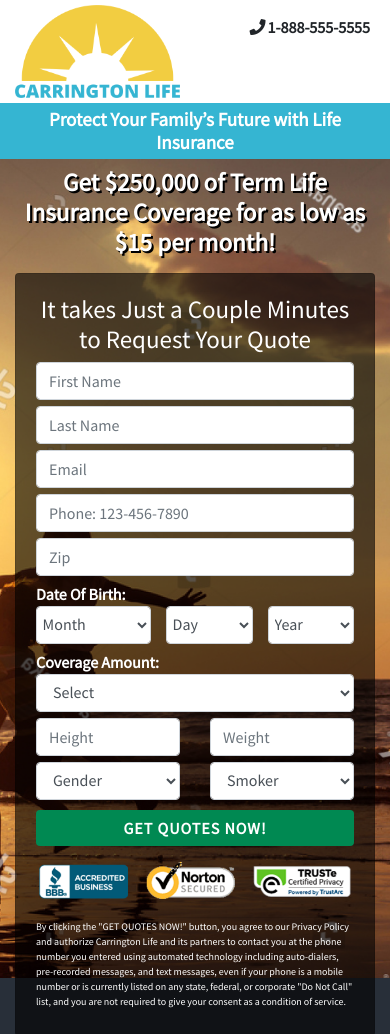
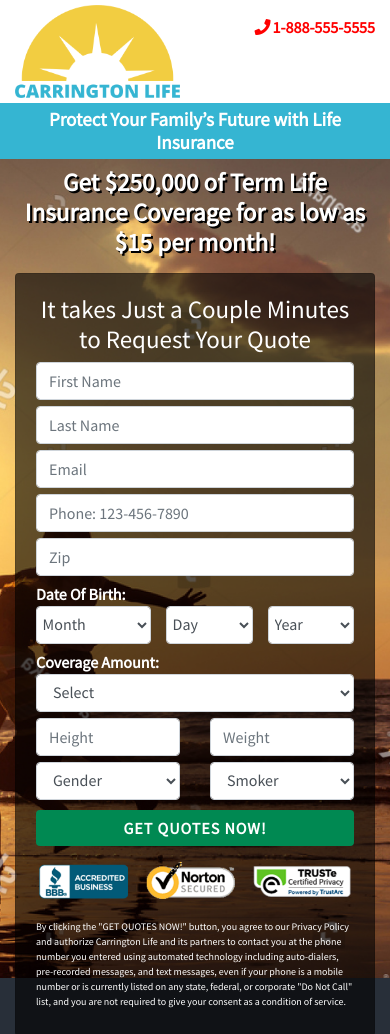
Before and after one commit to Russlascala/lifeIns-CL, a plain HTML site: page index.html in a window 390 px wide. Shown: the top 1034 px of the page. Drawn offline with nearby package versions, Linux system fonts and the light colour scheme.

Commit message:
Working to change the text color of the phone number

```diff
--- a/index.html
+++ b/index.html
@@ -32,7 +32,7 @@
                     <img src="imgs/logoBG.png" class="img-responsive" id="logoImg" alt="Carrington Life">
                 </div>
                 <div class="col-6"id="phoneTop" >
-                    <a><i class="fa fa-phone fa-fw"></i>1-888-555-5555</a>
+                    <i class="fa fa-phone fa-fw"></i><span style="color:red;">1-888-555-5555</span>
                 </div>
             </div>
         </div>
--- a/style.css
+++ b/style.css
@@ -77,7 +77,8 @@ body {
 
 
 #phoneTop{
-
+    /* 00344D */
+    color: red!important;
     font-size: 20px;
     font-weight: bold;
     width: 100%;
```
